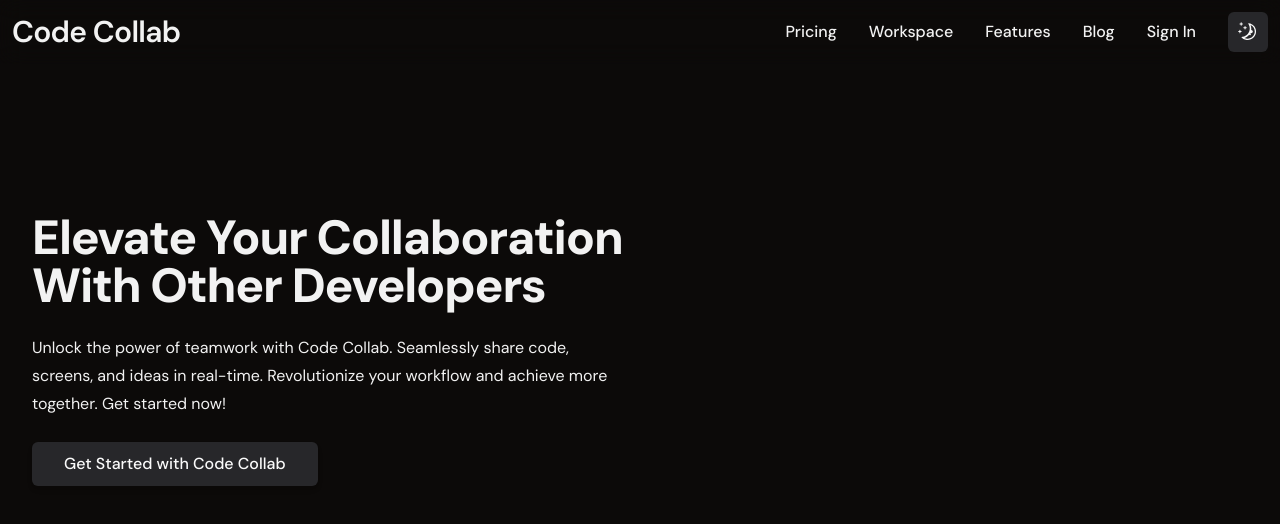
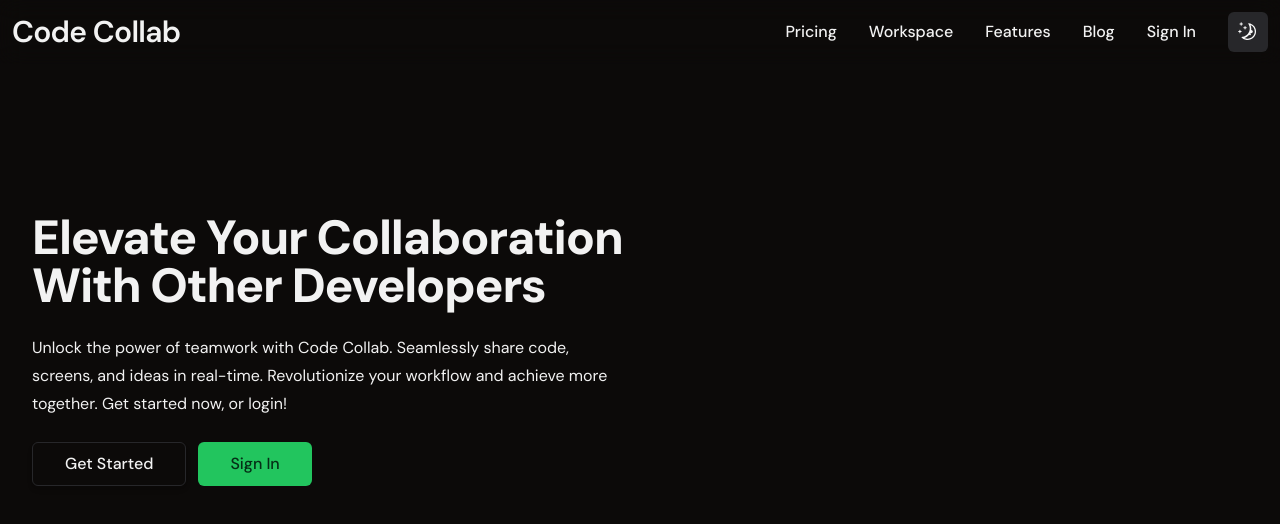
Before and after one commit to Airobinson0025/CodeCollab, a Next.js app: page / in a window 1280 px wide. Shown: the top 524 px of the page. Built offline with nearby package versions, Linux system fonts and the light colour scheme; no server answers.

Commit message:
changes for easier variable decloration

```diff
--- a/src/app/(workspace)/workspace/sessions/video-player.jsx
+++ b/src/app/(workspace)/workspace/sessions/video-stream.jsx
@@ -14,7 +14,7 @@ import { useSession } from 'next-auth/react';
   const apiKey = process.env.NEXT_PUBLIC_STREAM_API_KEY;
   const token = 'eyJhbGciOiJIUzI1NiIsInR5cCI6IkpXVCJ9.eyJ1c2VyX2lkIjoiY2x1enRhY2JsMDAwMHN5bWw2ZWFhMWV0OCJ9.0SrRXrF_UXzkiYzJWRMcMsmn1O5_K8BNLBRCjo9gROw';
 
-  export const CodeCollabVideo = ({ sessionId }) => {
+  export const CollaboratorVideo = ({ sessionId }) => {
 
     const session = useSession();
     const [client, setClient ] = useState(null)
--- a/src/app/components/cards/recent-session-card.jsx
+++ b/src/app/components/cards/recent-session-card.jsx
@@ -6,7 +6,7 @@ import { FaCircle } from 'react-icons/fa6'
 import { EraserIcon } from '@radix-ui/react-icons'
 EraserIcon
 
-const RecentSessionCard = ({ id, title, description, status, members }) => {
+const RecentSessionCard = ({ id, title, description, status, onDelete }) => {
 
   async function deleteSession() {
     const response = await fetch(`/api/session/${id}/delete`, {
@@ -15,6 +15,9 @@ const RecentSessionCard = ({ id, title, description, status, members }) => {
         'Content-Type': 'application/json'
       }
     })
+    if(response.ok) {
+      onDelete(id)
+    }
   }
 
   return (
--- a/src/app/components/global/hero.jsx
+++ b/src/app/components/global/hero.jsx
@@ -17,12 +17,19 @@ const Hero = () => {
   return (
     <section className='px-8 h-[700px] flex flex-col items-start justify-center'>
         <h1>Elevate Your Collaboration <br/> With Other Developers</h1>
-        <p className='max-w-xl'>Unlock the power of teamwork with Code Collab. Seamlessly share code, screens, and ideas in real-time. Revolutionize your workflow and achieve more together. Get started now!</p>
-        <Link href={session ? '/workspace' : '/sign-up'} className='mt-6'>
-            <Button size='lg' variant='secondary' className='text-md hover:scale-105 shadow-md hover:bg-primary hover:text-secondary dark:hover:text-white transition duration-300'>
-              {session ? 'Continue to workspace' : 'Get Started with Code Collab'}
+        <p className='max-w-xl'>Unlock the power of teamwork with Code Collab. Seamlessly share code, screens, and ideas in real-time. Revolutionize your workflow and achieve more together. Get started now, or login!</p>
+        <div className='flex items-center gap-3'>
+        <Link href='/sign-up' className='mt-6'>
+            <Button size='lg' variant='primary' className='border text-md hover:scale-105 shadow-md hover:bg-primary hover:text-secondary dark:hover:text-white transition duration-300'>
+              Get Started
             </Button>
         </Link>
+        <Link href={session ? '/workspace' : 'sign-in'} className='mt-6'>
+            <Button size='lg' variant='' className='text-md hover:scale-105 hover:dark:text-white transition duration-300'>
+              Sign In
+            </Button>
+        </Link>
+        </div>
     </section>
   )
 }
--- a/src/app/components/global/live-session.jsx
+++ b/src/app/components/global/live-session.jsx
@@ -1,15 +1,23 @@
-import { CodeCollabVideo } from '@/app/(workspace)/workspace/sessions/video-player'
+import { CollaboratorVideo } from '@/app/(workspace)/workspace/sessions/video-stream'
 import React from 'react'
+import { Button } from '../ui/button'
 
 
 const LiveSessionInfo = ({id, title, description, createdAt, members }) => {
     const formattedDate = new Date(createdAt).toLocaleDateString()
   return (
     <div>
-        <h3>{title}</h3>
-        <h4>{description}</h4>
+        <div className='flex items-center justify-between'>
+           <div>
+              <h3>{title}</h3>
+              <h4>{description}</h4>
+           </div>
+           <div>
+              <Button className='text-md'>Invite</Button>
+           </div>
+        </div>
         <div className='mt-8'>
-            <CodeCollabVideo sessionId={id}/>
+            <CollaboratorVideo sessionId={id}/>
         </div>
     </div>
   )
--- a/src/app/components/global/recent-sessions.jsx
+++ b/src/app/components/global/recent-sessions.jsx
@@ -30,6 +30,16 @@ const RecentSessions = () => {
 
   // console.log(recentSessions)
 
+  const handleDeleteSession = (sessionId) => {
+    setRecentSessions((prevSessions) => {
+      if(Array.isArray(prevSessions.sessions)) {
+        return {
+          sessions: prevSessions.sessions.filter(session => session.id !== sessionId)
+        }
+      }
+    })
+  }
+
   return (
     <div>
         <div className='flex items-center gap-4'>
@@ -50,7 +60,8 @@ const RecentSessions = () => {
               title={session.title}
               description={session.description}
               status={session.online}
-              members={session.members}/>
+              members={session.members}
+              onDelete={handleDeleteSession}/>
             )) : <NoSessions/> }
         </motion.div>
     </div>
```
